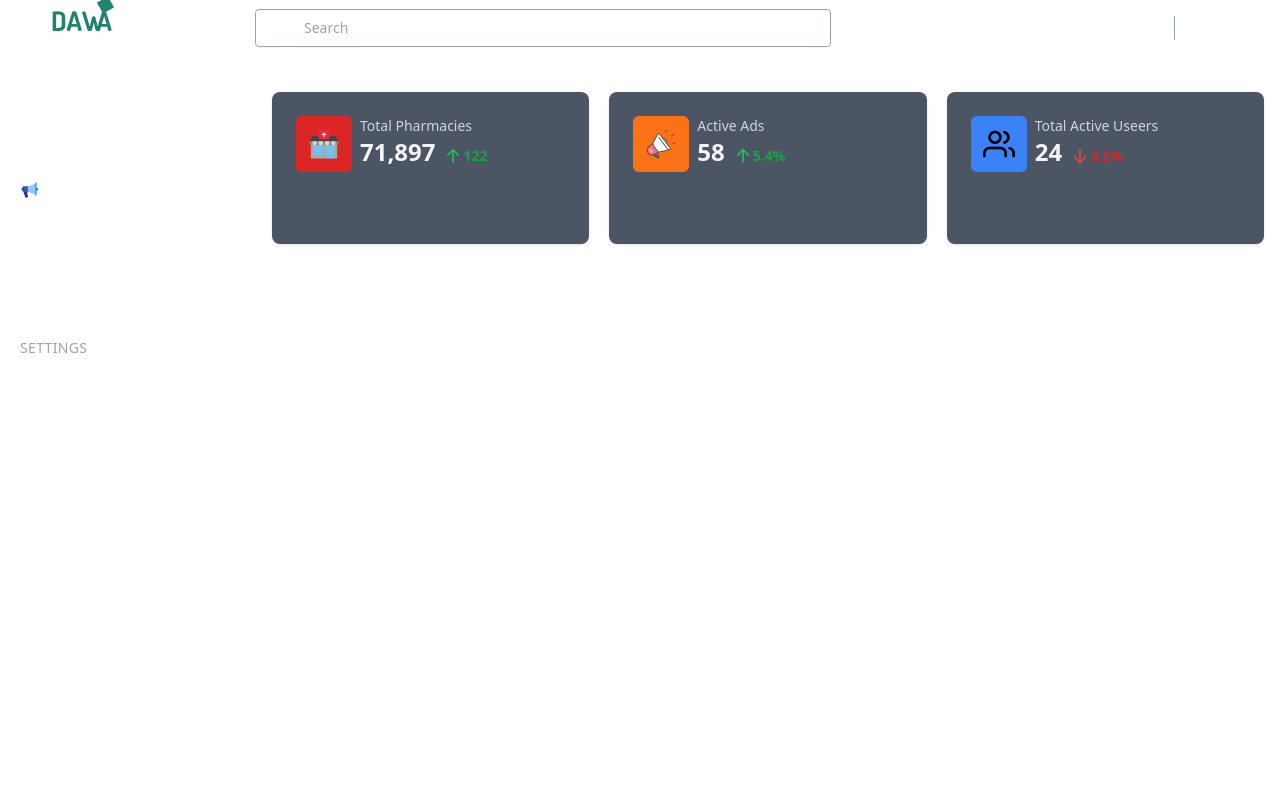
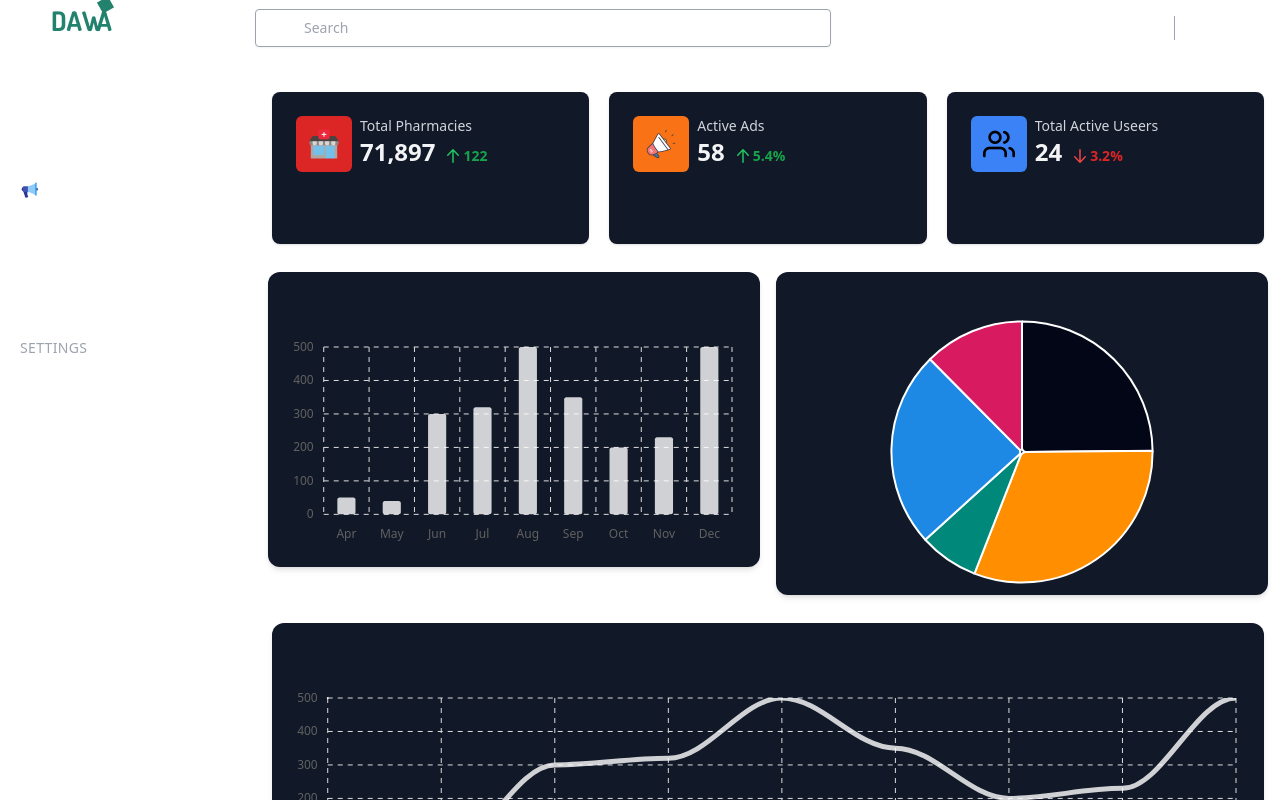
Before and after one commit to Yaidevs/new-dawafinder-system-admin, a React (Create React App) app: page / in a window 1280 px wide. Shown: the top 800 px of the page. Built offline with nearby package versions, Linux system fonts and the light colour scheme.

Commit message:
chart added to the home page

```diff
--- a/src/features/pages/Home.jsx
+++ b/src/features/pages/Home.jsx
@@ -2,9 +2,9 @@
 import UserIcon from "../../assets/users.png";
 import StoreIcon from "../../assets/medicine-store.png";
 import AdsIcon from "../../assets/Ads.png";
-
-
-
+import ChartOne from "../../shared/ChartOne";
+import ChartTwo from "../../shared/ChartTwo";
+import ChartThree from "../../shared/ChartThree";
 
 
 const Home = () => {
@@ -13,7 +13,7 @@
       <div className="h-full ml-14 mt-14 mb-10 md:ml-64">
         <div className="p-4">
           <dl className="mt-5 grid grid-cols-1 gap-5 sm:grid-cols-2 lg:grid-cols-3">
-            <div className="relative overflow-hidden rounded-lg bg-gray-600 px-4 pb-12 pt-5 shadow sm:px-6 sm:pt-6">
+            <div className="relative overflow-hidden rounded-lg bg-gray-900 px-4 pb-12 pt-5 shadow sm:px-6 sm:pt-6">
               <dt>
                 <div className="absolute rounded-md bg-red-600 p-3">
                   <img className="w-8 h-8" src={StoreIcon} alt="." />
@@ -53,7 +53,7 @@
                 </div> */}
               </dd>
             </div>
-            <div className="relative overflow-hidden rounded-lg bg-gray-600 px-4 pb-12 pt-5 shadow sm:px-6 sm:pt-6">
+            <div className="relative overflow-hidden rounded-lg bg-gray-900 px-4 pb-12 pt-5 shadow sm:px-6 sm:pt-6">
               <dt>
                 <div className="absolute rounded-md bg-orange-500  p-3">
                   <img className="w-8 h-8" src={AdsIcon} alt="." />
@@ -93,7 +93,7 @@
                 </div> */}
               </dd>
             </div>
-            <div className="relative overflow-hidden rounded-lg bg-gray-600 px-4 pb-12 pt-5 shadow sm:px-6 sm:pt-6">
+            <div className="relative overflow-hidden rounded-lg bg-gray-900 px-4 pb-12 pt-5 shadow sm:px-6 sm:pt-6">
               <dt>
                 <div className="absolute rounded-md bg-blue-500 p-3">
                   <img className="w-8 h-8" src={UserIcon} alt="." />
@@ -135,10 +135,19 @@
             </div>
           </dl>
         </div>
+        <div className="charts flex p-3 gap-4">
+          <div className="chartone w-1/2">
+            <ChartOne />
+          </div>
+          <div className="charttwo w-1/2">
+            <ChartTwo />
+          </div>
+
+        </div>
+        <div className="charthree p-4">
+            <ChartThree />
+          </div>
       </div>
-       <div className="charts">
-
-       </div>
     </div>
   );
 };
--- a/src/shared/ChartOne.jsx
+++ b/src/shared/ChartOne.jsx
@@ -6,7 +6,7 @@
     Typography,
   } from "@material-tailwind/react";
   import Chart from "react-apexcharts";
-  import { BeakerIcon } from '@heroicons/react/24/solid'
+
 
   // If you're using Next.js please use the dynamic import for react-apexcharts and remove the import from the top for the react-apexcharts
   // import dynamic from "next/dynamic";
@@ -33,7 +33,7 @@
       dataLabels: {
         enabled: false,
       },
-      colors: ["#020617"],
+      colors: ["#fff"],
       plotOptions: {
         bar: {
           columnWidth: "40%",
@@ -102,27 +102,23 @@
 
 const ChartOne = () => {
     return (
-        <Card>
+        <Card className=' bg-gray-900'>
           <CardHeader
             floated={false}
             shadow={false}
             color="transparent"
             className="flex flex-col gap-4 rounded-none md:flex-row md:items-center"
           >
-            <div className="w-max rounded-lg bg-gray-900 p-5 text-white">
-              <BeakerIcon className="h-6 w-6" />
-            </div>
             <div>
-              <Typography variant="h6" color="blue-gray">
-                Bar Chart
+              <Typography className='text-white font-bold flex justify-center'>
+
               </Typography>
               <Typography
                 variant="small"
                 color="gray"
-                className="max-w-sm font-normal"
+                className="max-w-sm font-normal text-white"
               >
-                Visualize your data in a simple way using the
-                @material-tailwind/react chart plugin.
+
               </Typography>
             </div>
           </CardHeader>
--- /dev/null
+++ b/src/shared/ChartThree.jsx
@@ -0,0 +1,133 @@
+import React from "react";
+import {
+  Card,
+  CardBody,
+  CardHeader,
+  Typography,
+} from "@material-tailwind/react";
+import Chart from "react-apexcharts";
+
+
+// If you're using Next.js please use the dynamic import for react-apexcharts and remove the import from the top for the react-apexcharts
+// import dynamic from "next/dynamic";
+// const Chart = dynamic(() => import("react-apexcharts"), { ssr: false });
+
+const chartConfig = {
+  type: "line",
+  height: 240,
+  series: [
+    {
+      name: "Sales",
+      data: [50, 40, 300, 320, 500, 350, 200, 230, 500],
+    },
+  ],
+  options: {
+    chart: {
+      toolbar: {
+        show: false,
+      },
+    },
+    title: {
+      show: "",
+    },
+    dataLabels: {
+      enabled: false,
+    },
+    colors: ["#fff"],
+    stroke: {
+      lineCap: "round",
+      curve: "smooth",
+    },
+    markers: {
+      size: 0,
+    },
+    xaxis: {
+      axisTicks: {
+        show: false,
+      },
+      axisBorder: {
+        show: false,
+      },
+      labels: {
+        style: {
+          colors: "#616161",
+          fontSize: "12px",
+          fontFamily: "inherit",
+          fontWeight: 400,
+        },
+      },
+      categories: [
+        "Apr",
+        "May",
+        "Jun",
+        "Jul",
+        "Aug",
+        "Sep",
+        "Oct",
+        "Nov",
+        "Dec",
+      ],
+    },
+    yaxis: {
+      labels: {
+        style: {
+          colors: "#616161",
+          fontSize: "12px",
+          fontFamily: "inherit",
+          fontWeight: 400,
+        },
+      },
+    },
+    grid: {
+      show: true,
+      borderColor: "#dddddd",
+      strokeDashArray: 5,
+      xaxis: {
+        lines: {
+          show: true,
+        },
+      },
+      padding: {
+        top: 5,
+        right: 20,
+      },
+    },
+    fill: {
+      opacity: 0.8,
+    },
+    tooltip: {
+      theme: "dark",
+    },
+  },
+};
+
+const ChartThree = () => {
+  return (
+    <Card className="bg-gray-900">
+      <CardHeader
+        floated={false}
+        shadow={false}
+        color="transparent"
+        className="flex flex-col gap-4 rounded-none md:flex-row md:items-center"
+      >
+        <div>
+          <Typography className='text-white font-bold flex justify-center'>
+
+          </Typography>
+          <Typography
+            variant="small"
+            color="gray"
+            className="max-w-sm font-normal text-white"
+          >
+
+          </Typography>
+        </div>
+      </CardHeader>
+      <CardBody className="px-2 pb-0">
+        <Chart {...chartConfig} />
+      </CardBody>
+    </Card>
+  );
+};
+
+export default ChartThree;
--- /dev/null
+++ b/src/shared/ChartTwo.jsx
@@ -0,0 +1,69 @@
+import React from "react";
+import {
+    Card,
+    CardBody,
+    CardHeader,
+    Typography,
+  } from "@material-tailwind/react";
+  import Chart from "react-apexcharts";
+
+
+  // If you're using Next.js please use the dynamic import for react-apexcharts and remove the import from the top for the react-apexcharts
+  // import dynamic from "next/dynamic";
+  // const Chart = dynamic(() => import("react-apexcharts"), { ssr: false });
+
+  const chartConfig = {
+    type: "pie",
+    width: 280,
+    height: 280,
+    series: [44, 55, 13, 43, 22],
+    options: {
+      chart: {
+        toolbar: {
+          show: false,
+        },
+      },
+      title: {
+        show: "",
+      },
+      dataLabels: {
+        enabled: false,
+      },
+      colors: ["#020617", "#ff8f00", "#00897b", "#1e88e5", "#d81b60"],
+      legend: {
+        show: false,
+      },
+    },
+  };
+
+const ChartTwo = () => {
+  return (
+    <Card className="bg-gray-900">
+      <CardHeader
+        floated={false}
+        shadow={false}
+        color="transparent"
+        className="flex flex-col gap-4 rounded-none md:flex-row md:items-center"
+      >
+
+        <div>
+          <Typography className='text-white font-bold flex justify-center'>
+
+          </Typography>
+          <Typography
+            variant="small"
+            color="gray"
+            className="max-w-sm font-normal text-white"
+          >
+
+          </Typography>
+        </div>
+      </CardHeader>
+      <CardBody className="px-2 place-items-center flex justify-center pb-0">
+        <Chart {...chartConfig} />
+      </CardBody>
+    </Card>
+  );
+};
+
+export default ChartTwo;
```
